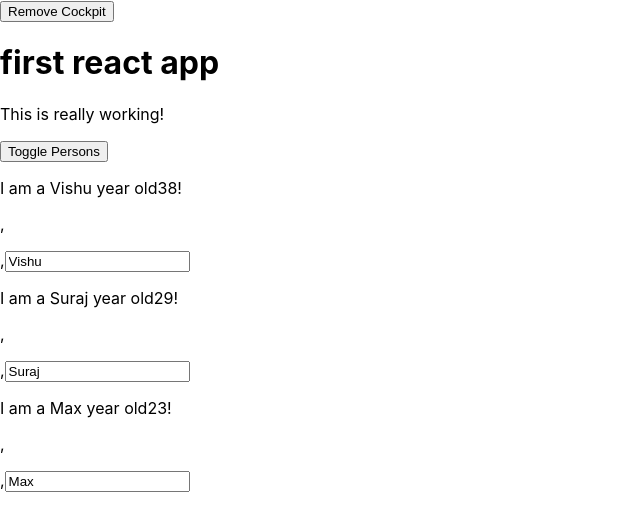
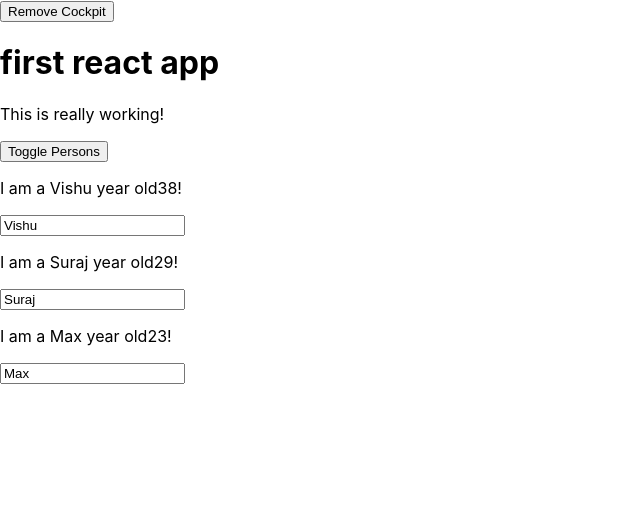
Before and after one commit to SharmaVishal47/react, a React app: page / in a window 1280 px wide. Both pictures are taken after a click on the button "Toggle Persons". Shown: the top 530 px of the page, without its empty margins (0-640 px from the left). Built offline with nearby package versions, Linux system fonts and the light colour scheme.

Commit message:
passing unknown Pops

```diff
--- a/src/components/Persons/Person/Person.js
+++ b/src/components/Persons/Person/Person.js
@@ -1,4 +1,6 @@
 import React, {Component} from 'react'
+import withClass from '../../../hoc/withClass';
+import classes from './Person.css'
 
 import  Auxiliary from '../../../hoc/Auxiliary'
 class Person extends Component{
@@ -6,13 +8,15 @@ class Person extends Component{
         console.log('[Person.js] rendring...');
         return (
                 <Auxiliary>
-                <p key={"i1"} onClick={this.props.click}>I am a {this.props.name} year old{this.props.age}!</p>,
-                <p key={"i2"}>{this.props.children}</p>,
+                   {/* <React.Fragment>*/}
+                <p key={"i1"} onClick={this.props.click}>I am a {this.props.name} year old{this.props.age}!</p>
+                <p key={"i2"}>{this.props.children}</p>
                 <input key={"i3"} type="text" onChange={this.props.changed} value={this.props.name}/>
+                   {/* </React.Fragment>*/}
                 </Auxiliary>
         );
     }
 
 
 };
-export default Person;
+export default withClass(Person, classes.Persons);
--- a/src/containers/App.js
+++ b/src/containers/App.js
@@ -1,7 +1,8 @@
 import React, { Component } from 'react';
 import classes from './App.css';
 import Persons from '../components/Persons/Persons';
-import Cockpit from '../components/Cockpit/Cockpit'
+import Cockpit from '../components/Cockpit/Cockpit';
+import withClass from '../hoc/withClass';
 
 class App extends Component {
 
@@ -76,7 +77,7 @@ class App extends Component {
 
         return (
 
-            <div className={classes.App}>
+            <withClass classes={classes.App}>
                 <button onClick = {()=> {
                 this.setState({showCockpit: false});
                 }}
@@ -87,11 +88,11 @@ class App extends Component {
                     clicked={this.togglePersonsHandler}
                 />) :null}
                 {persons}
-            </div>
+            </withClass>
 
         );
 // return React.createElement('div', {className: 'App'}, React.createElement('h1', null, 'Does this work now?'));
     }
 }
 
-export default App;
+export default withClass(App, classes.App);
--- /dev/null
+++ b/src/hoc/withClass.js
@@ -0,0 +1,11 @@
+import React from 'react';
+
+const withClass = (WrappedComponent, className) => {
+    return props => (
+<div className={className}>
+    <WrappedComponent {...props}></WrappedComponent>
+</div>
+    );
+};
+
+export default withClass;
```
